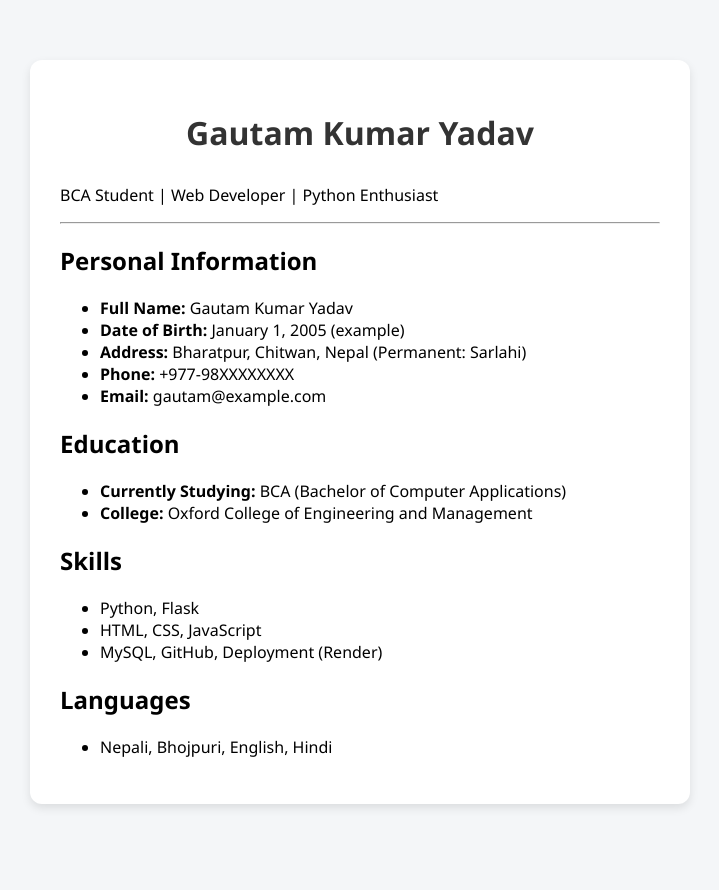
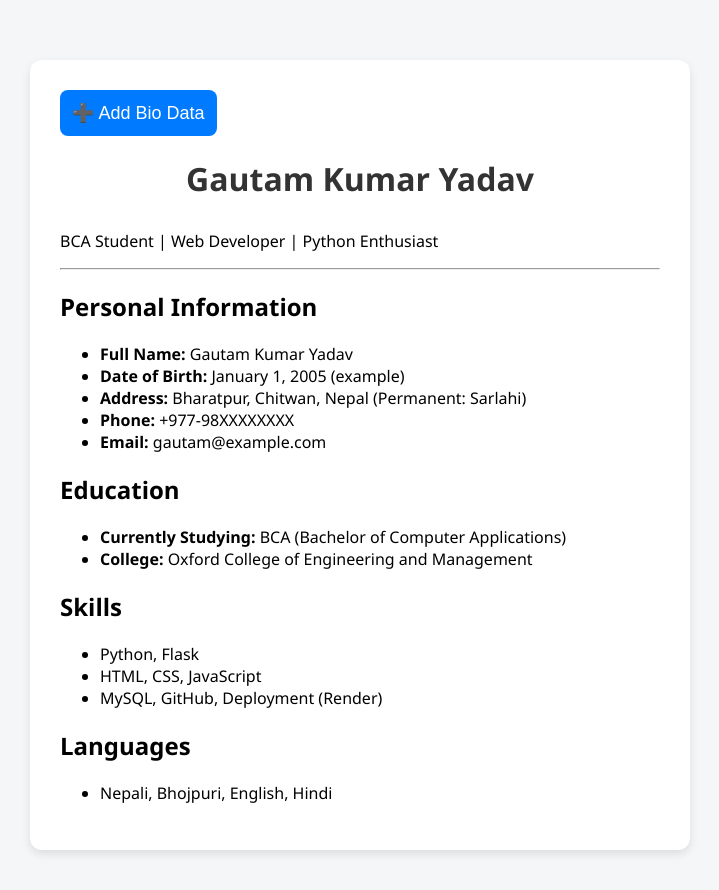
Before and after one commit to gautamydv9812/flask_app_deploy, a Flask app: page / in a window 1280 px wide. Shown: the top 890 px of the page, without its empty margins (280-999 px from the left). Before the commit the page ends 808 px from the top, so only its background shows below. Run offline with Flask 3, Linux system fonts and the light colour scheme.

Commit message:
Update index.html

```diff
--- a/templates/index.html
+++ b/templates/index.html
@@ -9,6 +9,9 @@
 <body>
     <div class="container">
         <div class="card">
+            <a href="{{ url_for('userdata') }}" class="btn-link">
+            <button class="userdata-btn">➕ Add Bio Data</button>
+            </a>
             <h1>Gautam Kumar Yadav</h1>
             <p class="title">BCA Student | Web Developer | Python Enthusiast</p>
             <hr>
```
